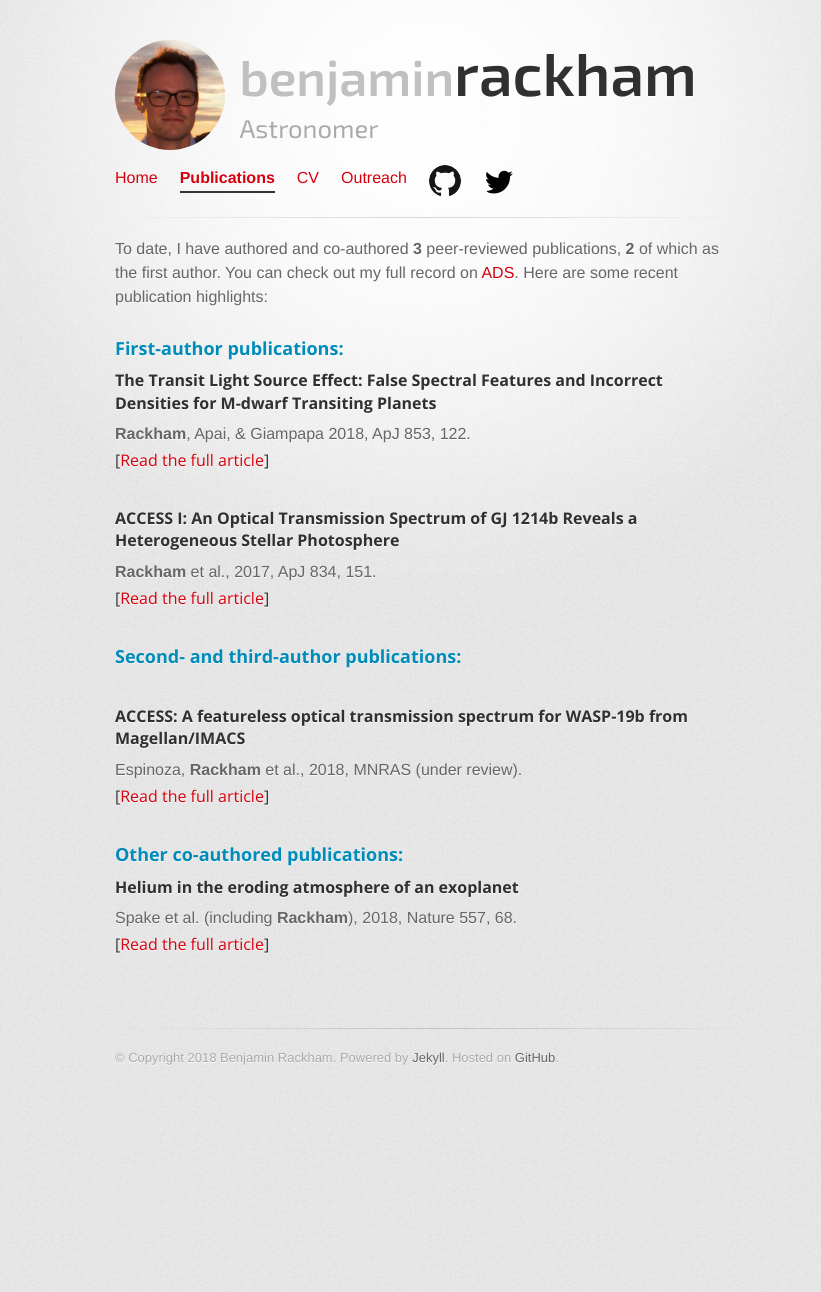
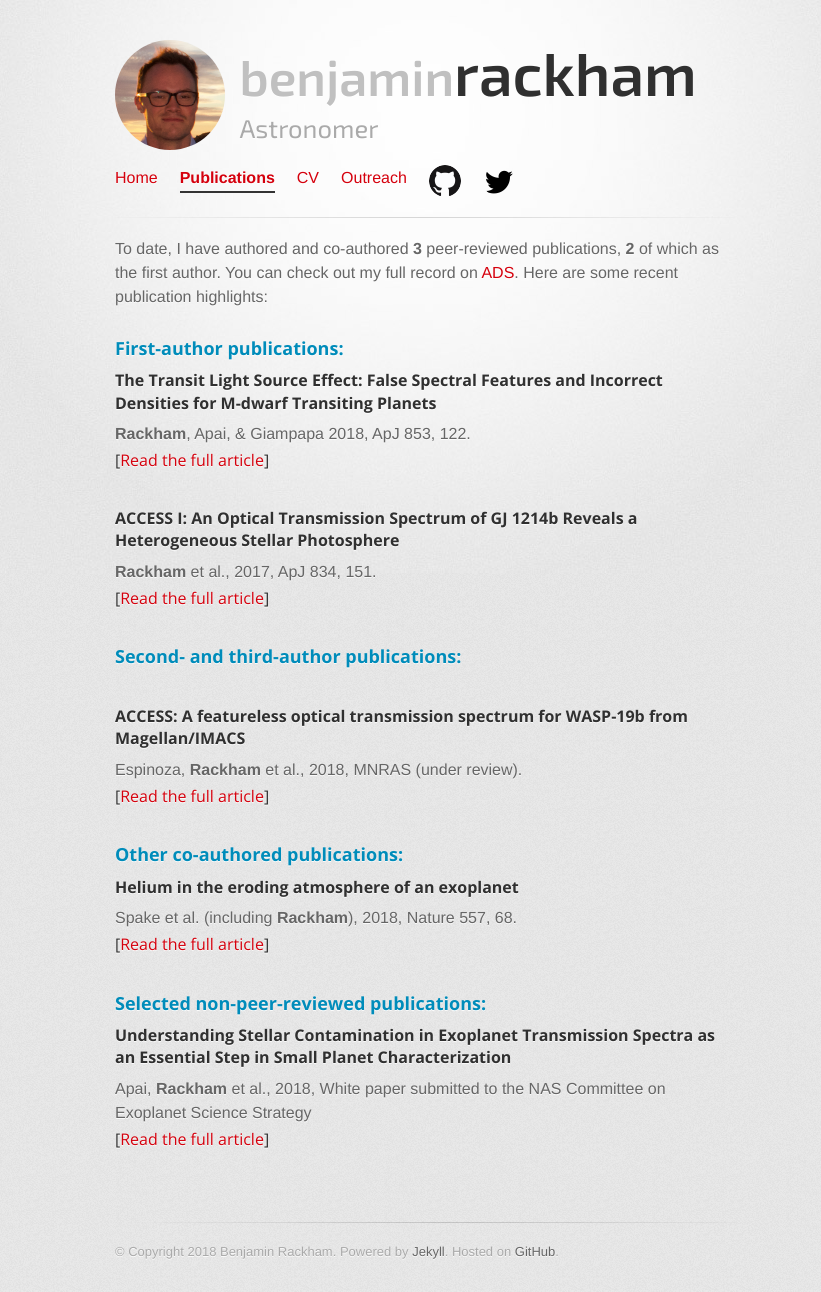
Before and after one commit to brackham/brackham.github.io, a Jekyll site: the page built from publications/index.html, in a window 1280 px wide. Shown: the whole page, without its empty margins (215-1036 px from the left). Built offline with Jekyll 4.4.1, drawn with Linux system fonts in a browser that asks for light colours; before the commit the page ends 1097 px from its top, so only the background shows below that.

Commit message:
Update index.html
added white papers

```diff
--- a/publications/index.html
+++ b/publications/index.html
@@ -56,3 +56,12 @@ Here are some recent publication highlights:
   </div>
   <br>
 </section>
+<section id="co-author">
+  <h3><b>Selected non-peer-reviewed publications:</b></h3>
+  <div class="job">
+    <h4><b>Understanding Stellar Contamination in Exoplanet Transmission Spectra as an Essential Step in Small Planet Characterization</b></h4>
+    Apai, <b>Rackham</b> et al., 2018, White paper submitted to the NAS Committee on Exoplanet Science Strategy<br>
+    <h4>[<a href="https://arxiv.org/abs/1803.08708" target="_blank">Read the full article</a>]</h4>
+  </div>
+  <br>
+</section>
```
